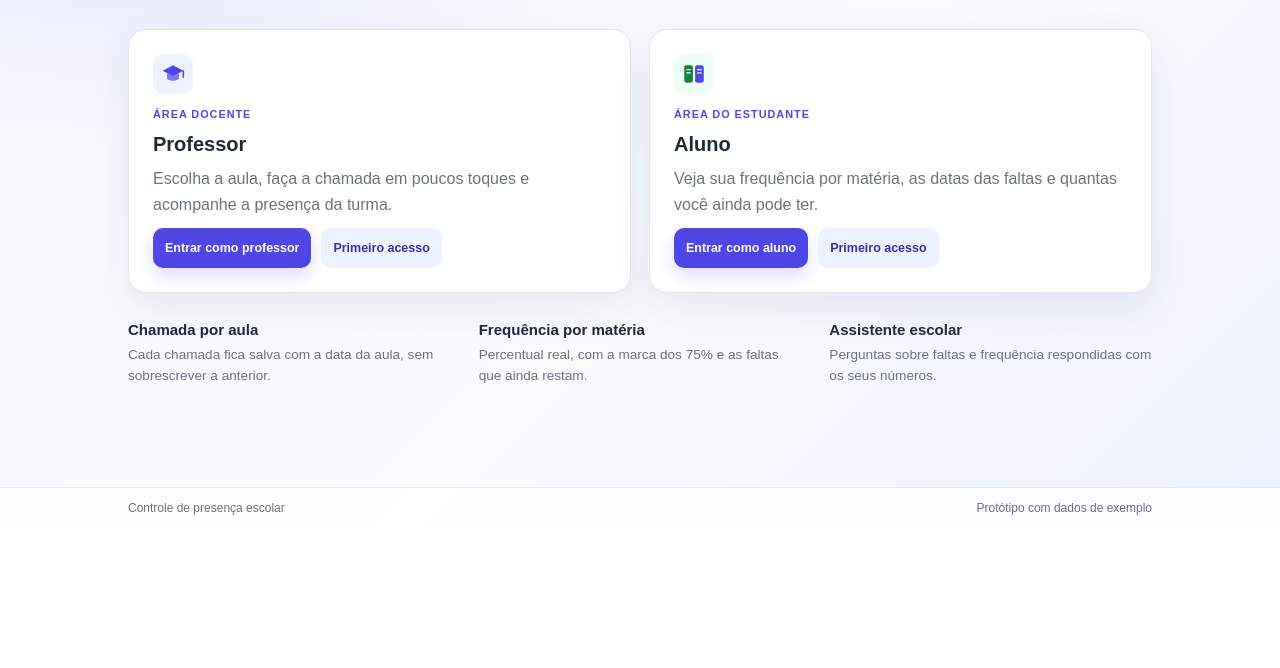
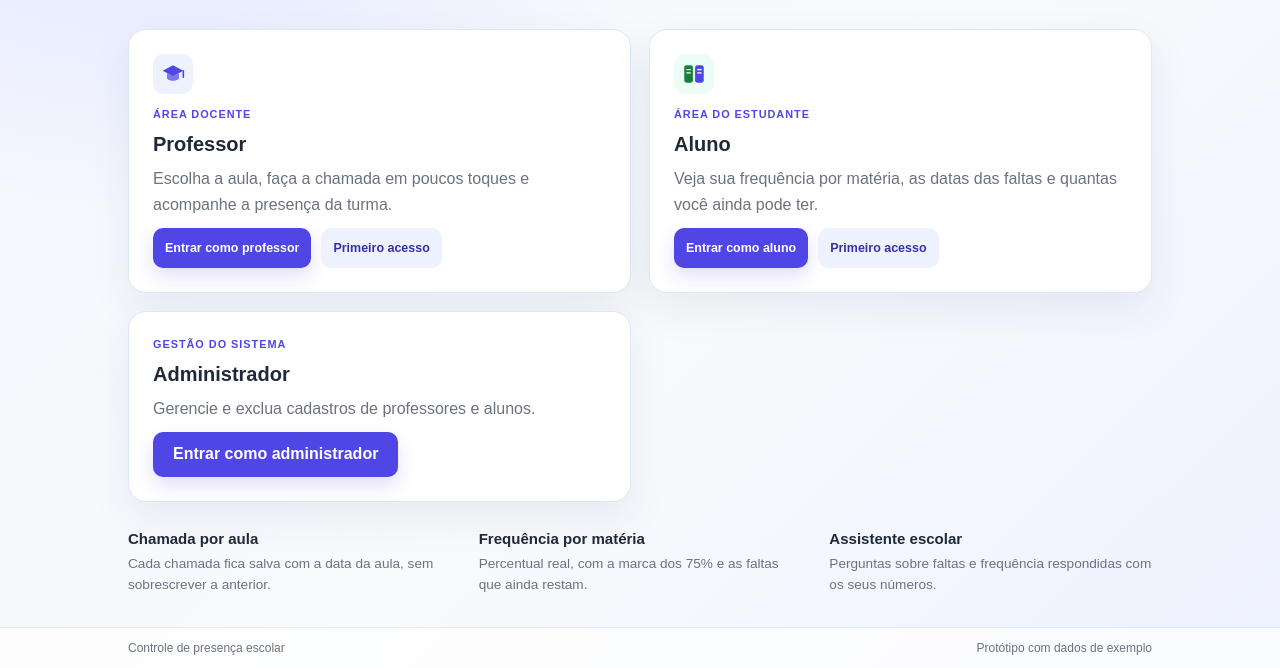
Before and after one commit to anthonyrocha910-oss/ProjetoSava, a website: page index.html in a window 1280 px wide. Shown: the part 272-940 px from the top of the page. Before the commit the page ends 800 px from the top, so only its background shows below. Drawn offline with Linux system fonts and the light colour scheme.

```diff
--- a/index.html
+++ b/index.html
@@ -69,6 +69,12 @@
               <button id="studentRegisterHomeBtn" class="soft-button">Primeiro acesso</button>
             </div>
           </article>
+          <article class="panel option-card">
+      <p class="card-kicker">Gestão do sistema</p>
+      <h2>Administrador</h2>
+      <p>Gerencie e exclua cadastros de professores e alunos.</p>
+      <button id="adminAccessBtn" class="primary-button">Entrar como administrador</button>
+    </article>
         </div>
 
         <div class="home-features">
```
